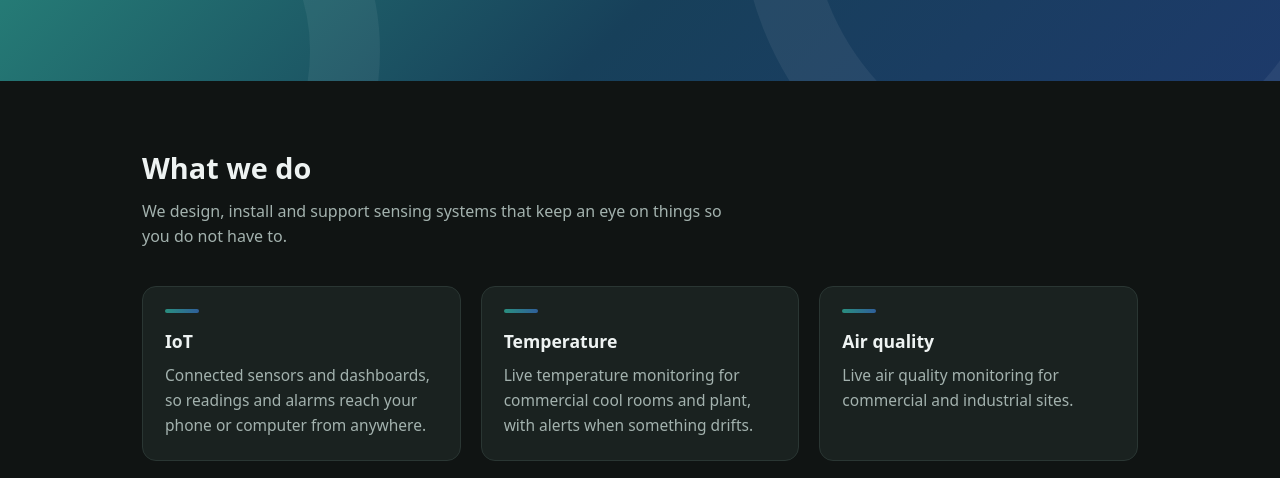
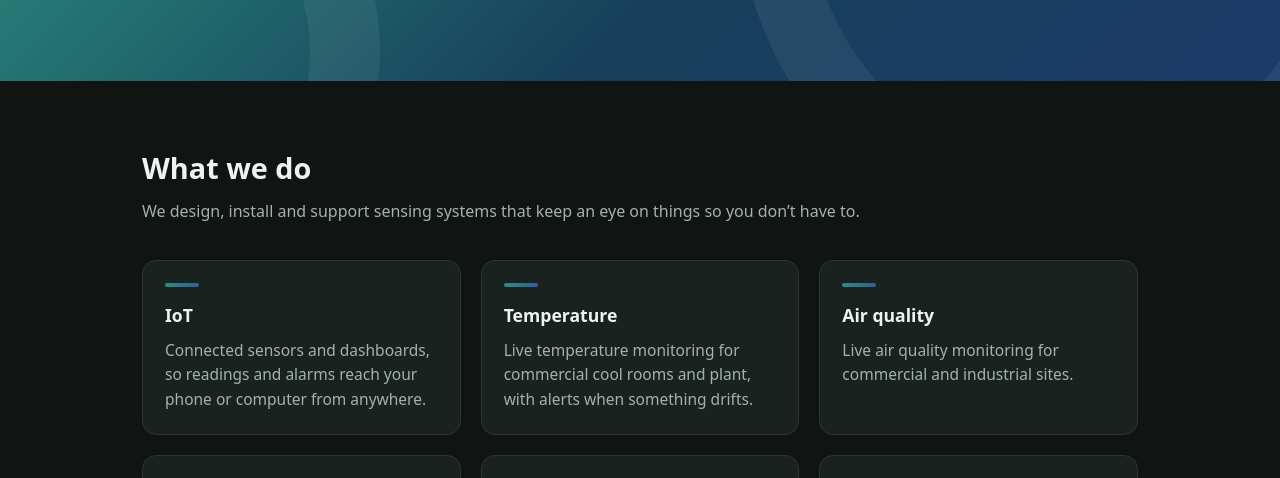
Before and after one commit to Tool1001/rosan-website, a plain HTML site: page index.html in a window 1280 px wide. Shown: the part 296-774 px from the top of the page. Drawn offline with Linux system fonts and the light colour scheme.

Commit message:
Add files via upload

```diff
--- a/index.html
+++ b/index.html
@@ -53,7 +53,7 @@ nav a.login:hover{background:var(--btn);color:#fff}
 section{padding:64px 0}
 section.alt{background:#141a19}
 h2{font-size:1.8rem;margin:0 0 8px}
-.lead{color:var(--mute);margin:0 0 36px;max-width:38em}
+.lead{color:var(--mute);margin:0 0 36px}
 .grid{display:grid;grid-template-columns:repeat(3,1fr);gap:20px}
 @media (max-width:860px){.grid{grid-template-columns:repeat(2,1fr)}}
 @media (max-width:560px){.grid{grid-template-columns:1fr}}
@@ -115,7 +115,7 @@ footer .badge img{height:26px}
 
 <section id="what"><div class="wrap">
 <h2>What we do</h2>
-<p class="lead">We design, install and support sensing systems that keep an eye on things so you do not have to.</p>
+<p class="lead">We design, install and support sensing systems that keep an eye on things so you don’t have to.</p>
 <div class="grid">
 <div class="card"><h3>IoT</h3><p>Connected sensors and dashboards, so readings and alarms reach your phone or computer from anywhere.</p></div>
 <div class="card"><h3>Temperature</h3><p>Live temperature monitoring for commercial cool rooms and plant, with alerts when something drifts.</p></div>
```
